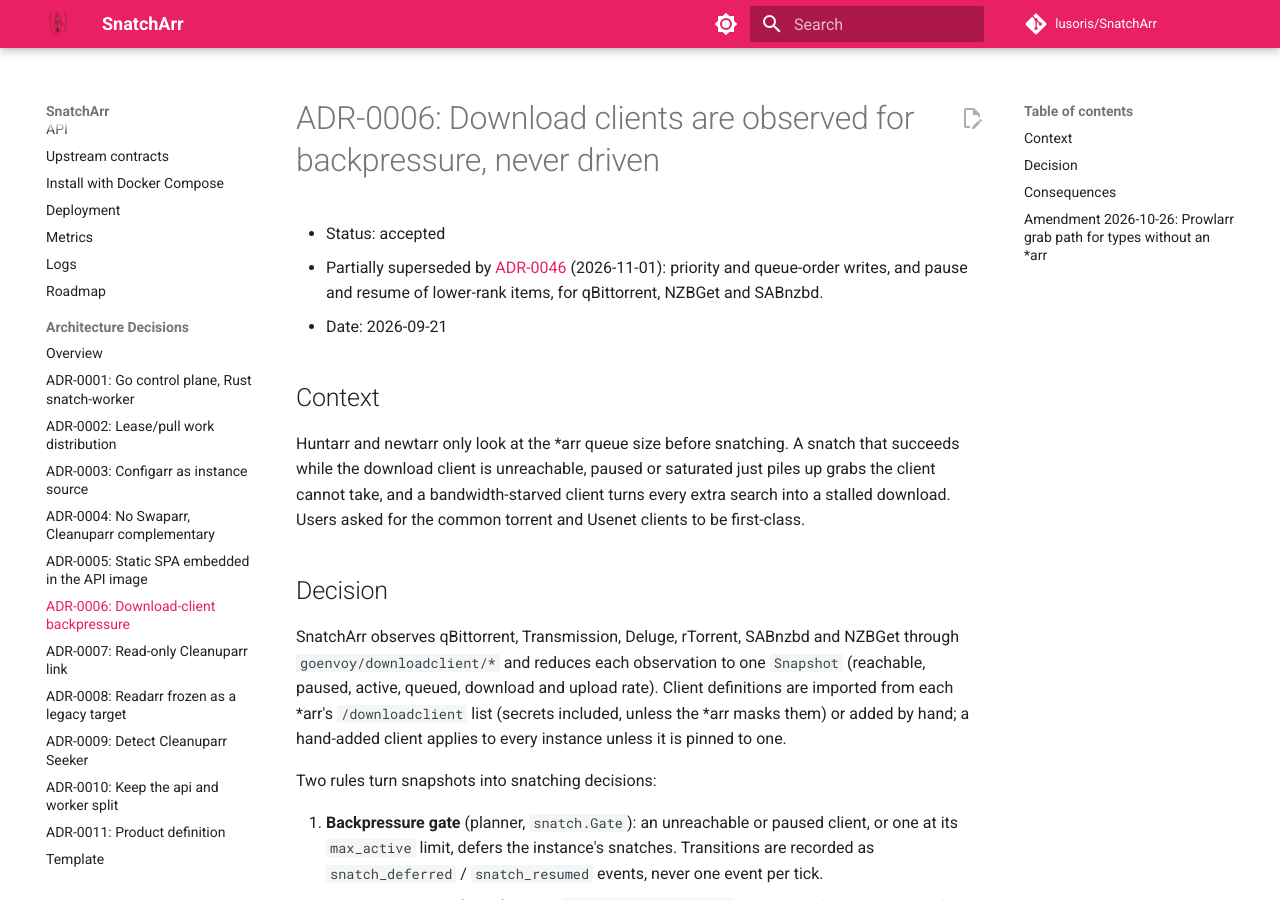
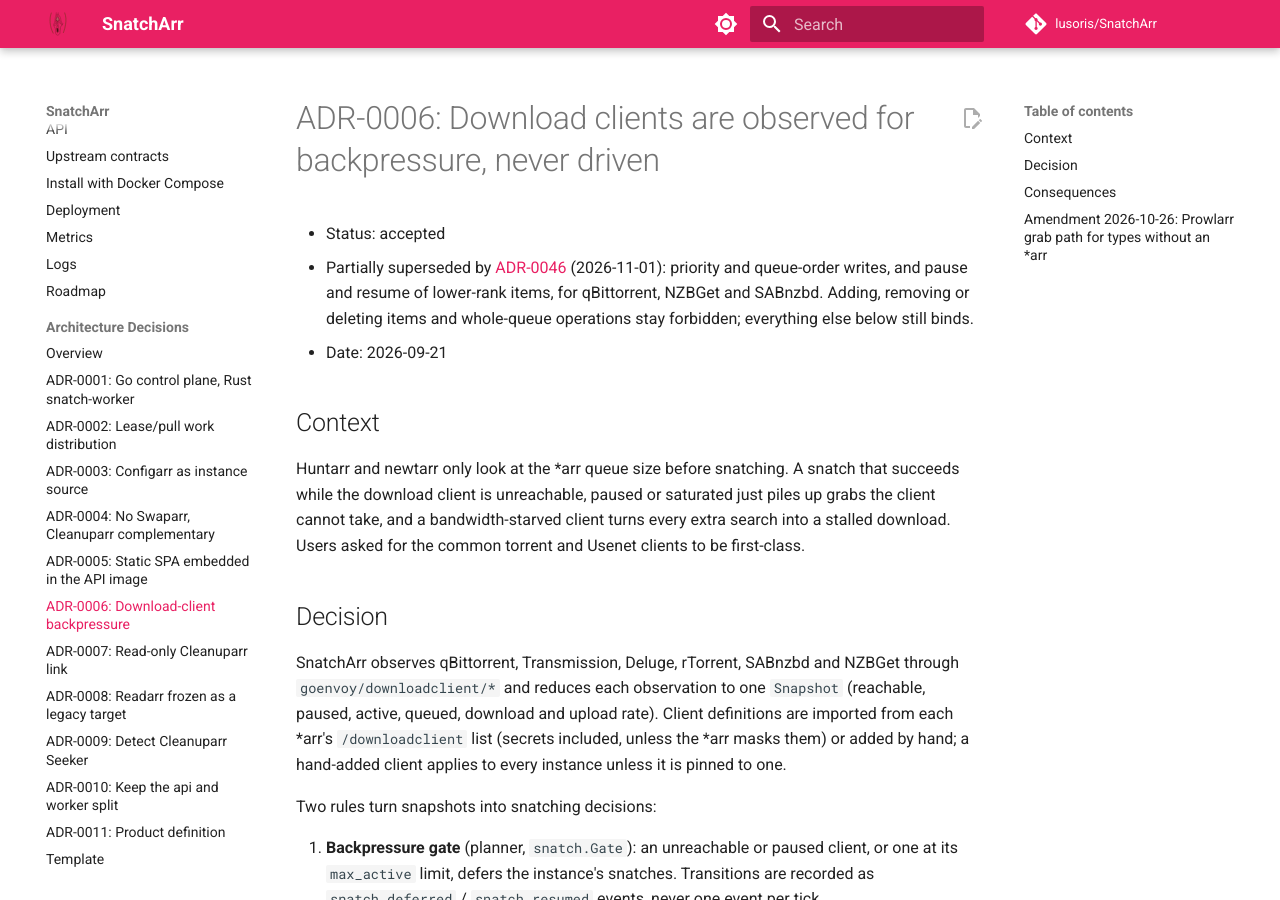
Before and after one commit to lusoris/SnatchArr, an MkDocs documentation site: the page built from docs/adr/0006-download-client-backpressure.md, in a window 1280 px wide and 900 px high. Built offline with MkDocs 1.6.1 and Material for MkDocs 9.7.7, drawn with Linux system fonts in a browser that asks for light colours; comment, search, counter and statistics services are not loaded.

Commit message:
docs(adr): name what ADR-0006 still forbids after ADR-0046
Signed-off-by: lusoris <lusoris@proton.me>

```diff
--- a/docs/adr/0006-download-client-backpressure.md
+++ b/docs/adr/0006-download-client-backpressure.md
@@ -6,7 +6,7 @@ SPDX-License-Identifier: CC-BY-SA-4.0
 # ADR-0006: Download clients are observed for backpressure, never driven
 
 - Status: accepted
-- Partially superseded by [ADR-0046](0046-download-client-priority-writes.md) (2026-11-01): priority and queue-order writes, and pause and resume of lower-rank items, for qBittorrent, NZBGet and SABnzbd.
+- Partially superseded by [ADR-0046](0046-download-client-priority-writes.md) (2026-11-01): priority and queue-order writes, and pause and resume of lower-rank items, for qBittorrent, NZBGet and SABnzbd. Adding, removing or deleting items and whole-queue operations stay forbidden; everything else below still binds.
 - Date: 2026-09-21
 
 ## Context
```
